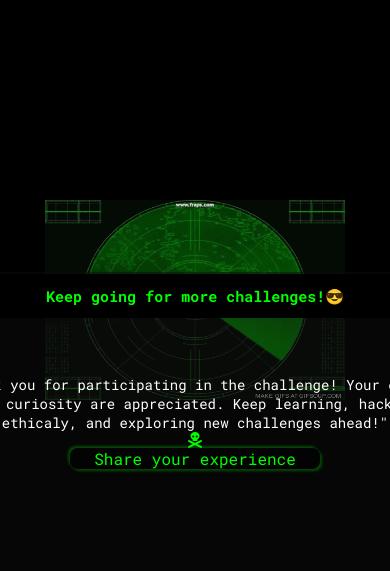
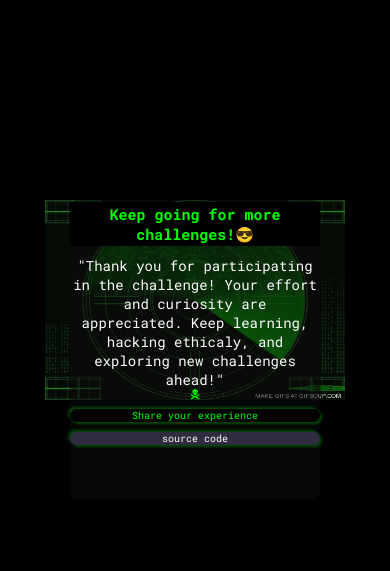
Before and after one commit to Lewis-Jade/mini_ctf, a PHP site: page /success.php in a window 390 px wide; the page is wider, and only the part inside the window is pictured. Shown: the top 571 px of that part. Run offline with PHP 8.4, Linux system fonts and the light colour scheme.

Commit message:
Finalising

```diff
--- a/CSS/dev.css
+++ b/CSS/dev.css
@@ -226,6 +226,7 @@ p{
     position: absolute;
     right: 20px;
     color: #00ff00b6;
+    opacity: 0;
   }
 .fa-circle-xmark{
   position: absolute;
@@ -307,6 +308,7 @@ hr{
       padding: 10px;
       background: #06c24e49;
       z-index: 2;
+      opacity: 1;
 
     }
     .fa-circle-xmark{
--- a/frat.html
+++ b/frat.html
@@ -11,7 +11,7 @@
 <body>
     <header>
         <div class="back">
-            <a href="index.html"><i class="fa-solid fa-backward"></i></a>
+            <a href="index.php"><i class="fa-solid fa-backward"></i></a>
             go back
          </div>
         <h2>cyb4rs3c fr4t4n1ty</h2>
--- a/index.php
+++ b/index.php
@@ -17,7 +17,7 @@
 
 <header>
     <a href="frat.html">Cyb3rS3c fr4t4n1ty</a>
-    <a href="dev.html">About Developer</a>
+    <a href="dev.php">About Developer</a>
 
     <img src="IMG/no-audio.png"  id="audio" alt="">
 
--- a/success.php
+++ b/success.php
@@ -72,6 +72,7 @@ session_start();
 
     }
     a{
+        margin-top:10px;
         color: #00FF00;
         text-decoration: none;
         background: #00000077;
@@ -82,6 +83,25 @@ session_start();
     }
     a:hover{
         background: #000;
+    }
+    h4{
+        color:#fff
+    }
+    #source-cd{
+        background: rgba(100, 100, 141, 0.425);
+        color: #fff;
+    }
+    @media(max-width:600px){
+        div{
+            position: absolute;
+            top:200px;
+            width: 250px;
+            font-size: 10px;
+        }
+        strong{
+            position:absolute;
+            top:100px;
+        }
     }
     </style>
 </head>
@@ -100,7 +120,8 @@ session_start();
         <h3> Keep going for more challenges!😎</h3>
         <p>"Thank you for participating in the challenge! Your effort and curiosity are appreciated. Keep learning, hacking ethicaly, and exploring new challenges ahead!"</p>
         <i class="fas fa-skull-crossbones"></i>
-        <a href="dev.html">Share your experience</a>
+        <a href="dev.php">Share your experience</a>
+        <a href="https://github.com/Lewis-Jade/mini_ctf"  id="source-cd">source code</a>
     </div>
     <audio id="background-music" autoplay muted loop>
         <source src="IMG/victory.mp3" type="audio/mp3">
```
Also changed, not shown: dev.php (renamed from dev.html).
